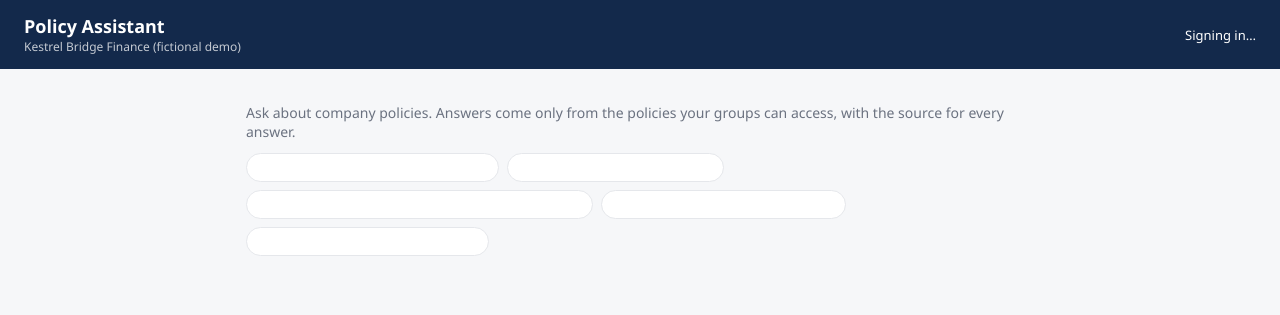
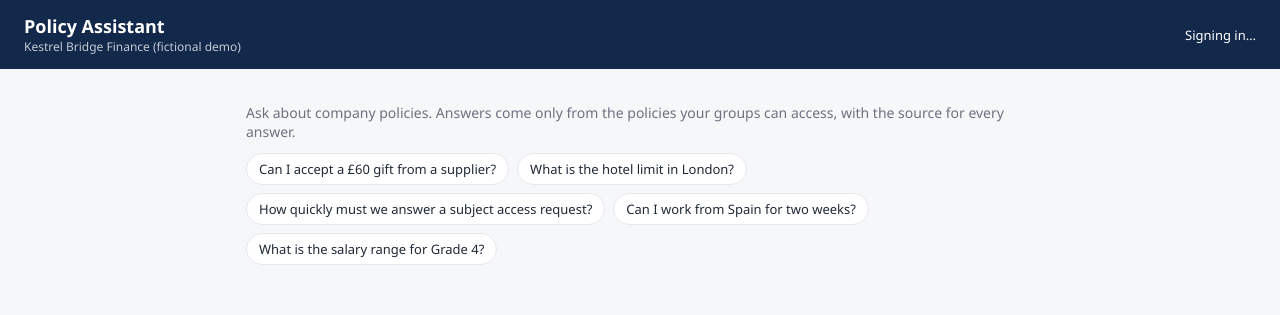
Before and after one commit to Ositau/azure-openai-policy-assistant, a plain HTML site: page app/static/index.html in a window 1280 px wide. Shown: the top 315 px of the page. Drawn offline with Linux system fonts and the light colour scheme; no server answers.

Commit message:
Chat page: give example chips dark text (they inherited white button text)

```diff
--- a/app/static/index.html
+++ b/app/static/index.html
@@ -17,7 +17,7 @@
   main { max-width:820px; margin:0 auto; padding:20px 16px 140px; }
   .intro { color:var(--muted); font-size:14px; margin-bottom:12px; }
   .chips { display:flex; flex-wrap:wrap; gap:8px; margin-bottom:18px; }
-  .chip { border:1px solid var(--line); background:var(--card); border-radius:999px; padding:6px 12px; font-size:13px; cursor:pointer; }
+  .chip { border:1px solid var(--line); background:var(--card); color:var(--ink); font-family:inherit; border-radius:999px; padding:6px 12px; font-size:13px; cursor:pointer; }
   .chip:hover { border-color:var(--blue); color:var(--blue); }
   .msg { background:var(--card); border:1px solid var(--line); border-radius:10px; padding:14px 16px; margin-bottom:12px; }
   .msg.q { background:#eef2ff; border-color:#c7d2fe; font-weight:500; }
```
